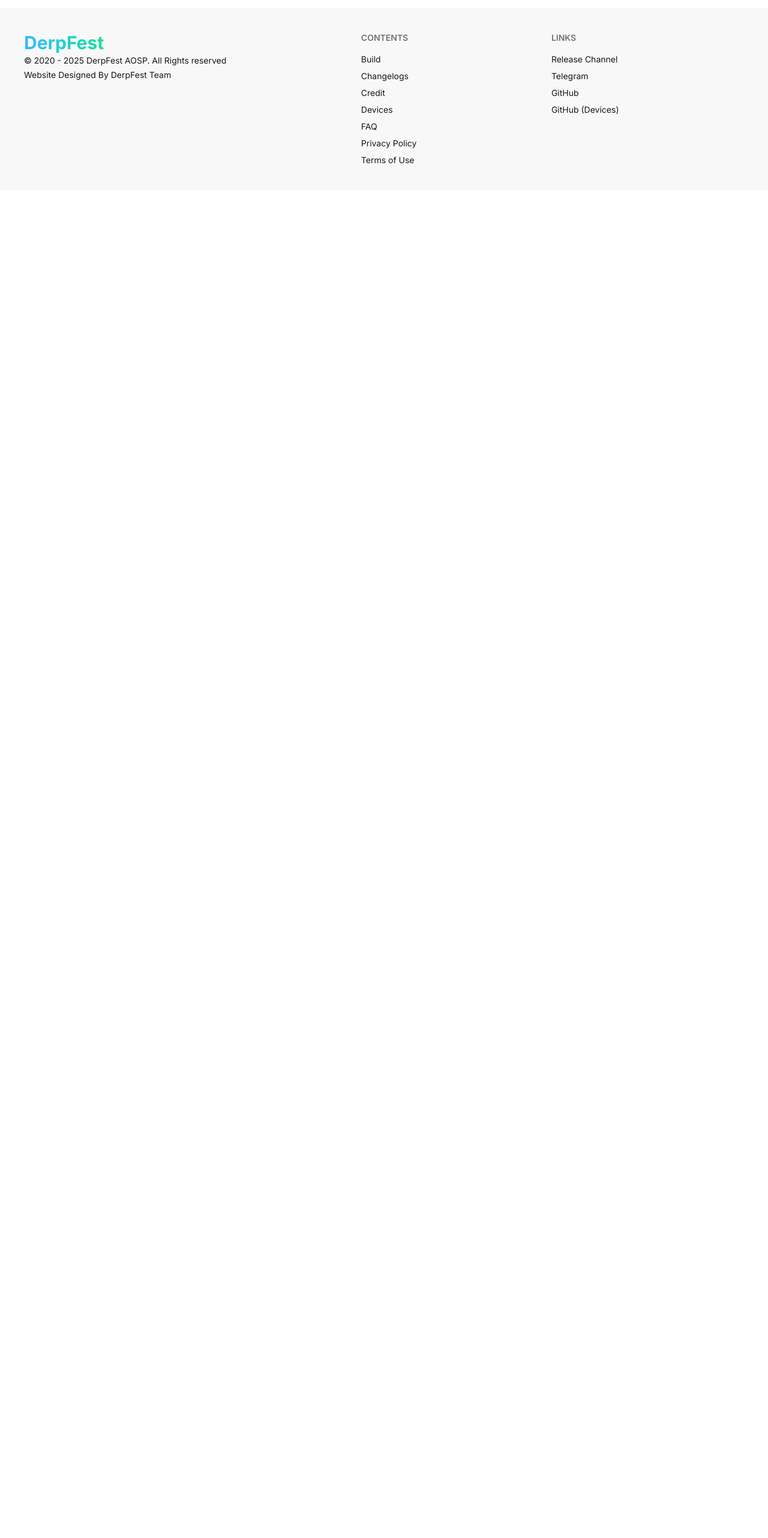
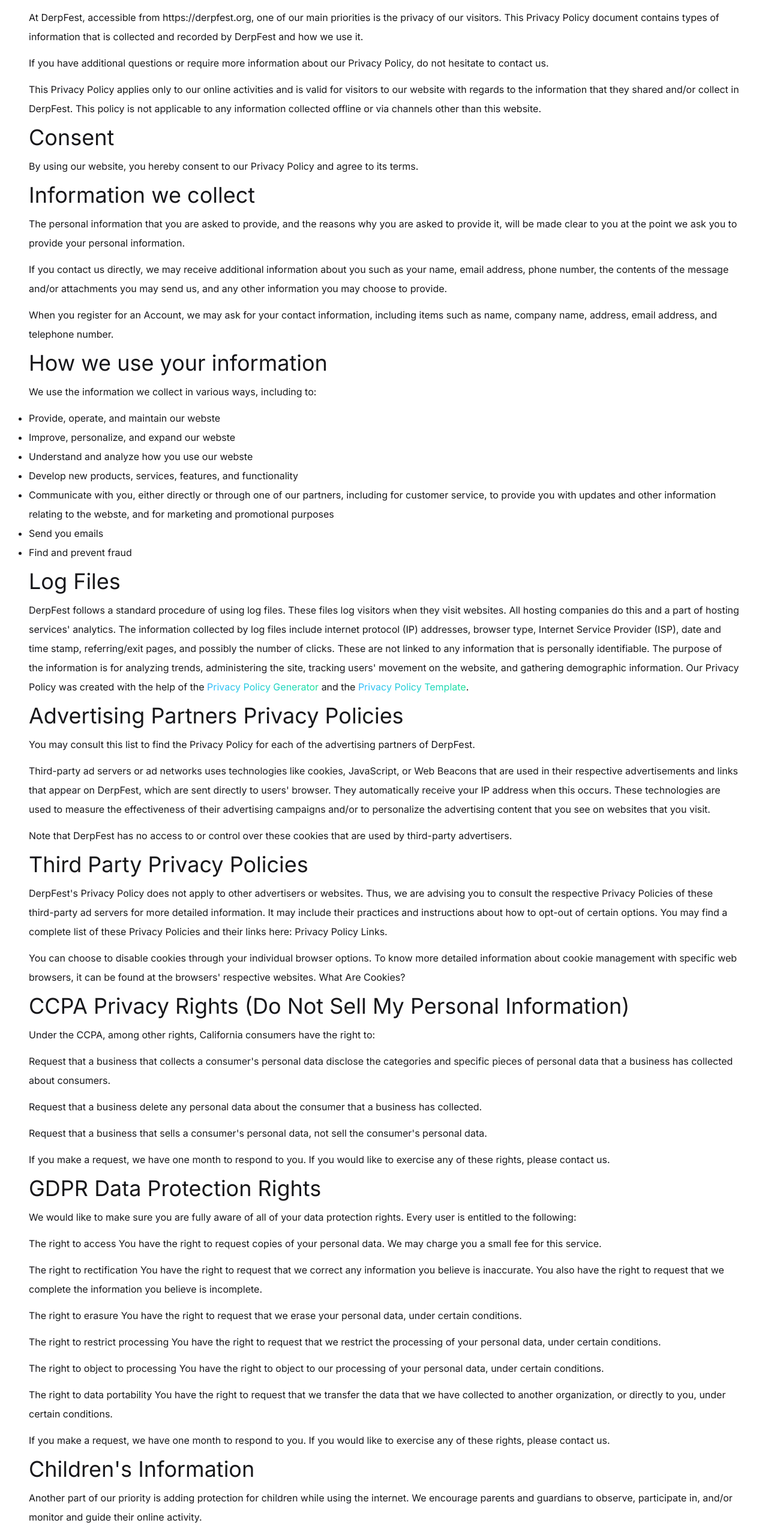
Before and after one commit to DerpFest-AOSP/DerpSite, a React (Vite) app: page /pp in a window 1280 px wide. Shown: the part 140-2704 px from the top of the page at 60% size. Before the commit the page ends 800 px from the top, so only its background shows below. Built offline with nearby package versions, Linux system fonts and the light colour scheme.

Commit message:
Add privacy policy page

```diff
--- /dev/null
+++ b/src/components/css/PP.css
@@ -0,0 +1,7 @@
+.pp a {
+   @apply text-transparent bg-clip-text bg-gradient-to-r from-[#33bbff] to-[#1de099];
+}
+
+.pp li {
+   @apply list-disc;
+}
--- a/src/pages/PP.jsx
+++ b/src/pages/PP.jsx
@@ -1,7 +1,125 @@
+import '../components/css/PP.css'
+
 const PP = () => {
    return (
-      <div className="py-6">
+      <div className="pp py-6">
          <h1 className="text-4xl text-center font-bold">Privacy Policy</h1>
+         <div className="p-6 md:px-12 px-6 leading-8">
+            <p className="mb-3">At DerpFest, accessible from https://derpfest.org, one of our main priorities is the privacy of our visitors.
+               This Privacy Policy document contains types of information that is collected and recorded by DerpFest and how
+               we use it.</p>
+
+            <p className="mb-3">If you have additional questions or require more information about our Privacy Policy, do not hesitate to
+               contact us.</p>
+
+            <p className="mb-3">This Privacy Policy applies only to our online activities and is valid for visitors to our website with
+               regards to the information that they shared and/or collect in DerpFest. This policy is not applicable to any
+               information collected offline or via channels other than this website.</p>
+
+            <h2 className="text-4xl mb-3">Consent</h2>
+
+            <p className="mb-3">By using our website, you hereby consent to our Privacy Policy and agree to its terms.</p>
+
+            <h2 className="text-4xl mb-3">Information we collect</h2>
+
+            <p className="mb-3">The personal information that you are asked to provide, and the reasons why you are asked to provide it, will
+               be made clear to you at the point we ask you to provide your personal information.</p>
+            <p className="mb-3">If you contact us directly, we may receive additional information about you such as your name, email address,
+               phone number, the contents of the message and/or attachments you may send us, and any other information you
+               may choose to provide.</p>
+            <p className="mb-3">When you register for an Account, we may ask for your contact information, including items such as name,
+               company name, address, email address, and telephone number.</p>
+
+            <h2 className="text-4xl mb-3">How we use your information</h2>
+
+            <p className="mb-3">We use the information we collect in various ways, including to:</p>
+
+            <ul className="mb-3">
+               <li>Provide, operate, and maintain our webste</li>
+               <li>Improve, personalize, and expand our webste</li>
+               <li>Understand and analyze how you use our webste</li>
+               <li>Develop new products, services, features, and functionality</li>
+               <li>Communicate with you, either directly or through one of our partners, including for customer service, to
+                  provide you with updates and other information relating to the webste, and for marketing and promotional
+                  purposes</li>
+               <li>Send you emails</li>
+               <li>Find and prevent fraud</li>
+            </ul>
+
+            <h2 className="text-4xl mb-3">Log Files</h2>
+
+            <p className="mb-3">DerpFest follows a standard procedure of using log files. These files log visitors when they visit websites.
+               All hosting companies do this and a part of hosting services' analytics. The information collected by log
+               files include internet protocol (IP) addresses, browser type, Internet Service Provider (ISP), date and time
+               stamp, referring/exit pages, and possibly the number of clicks. These are not linked to any information that
+               is personally identifiable. The purpose of the information is for analyzing trends, administering the site,
+               tracking users' movement on the website, and gathering demographic information. Our Privacy Policy was created
+               with the help of the <a href="https://www.privacypolicygenerator.info" target="_blank">Privacy Policy Generator</a> and the <a
+                  href="https://www.privacypolicytemplate.net/" target="_blank">Privacy Policy Template</a>.</p>
+
+            <h2 className="text-4xl mb-3">Advertising Partners Privacy Policies</h2>
+
+            <p className="mb-3">You may consult this list to find the Privacy Policy for each of the advertising partners of DerpFest.</p>
+
+            <p className="mb-3">Third-party ad servers or ad networks uses technologies like cookies, JavaScript, or Web Beacons that are
+               used in their respective advertisements and links that appear on DerpFest, which are sent directly to users'
+               browser. They automatically receive your IP address when this occurs. These technologies are used to measure
+               the effectiveness of their advertising campaigns and/or to personalize the advertising content that you see on
+               websites that you visit.</p>
+
+            <p className="mb-3">Note that DerpFest has no access to or control over these cookies that are used by third-party advertisers.
+            </p>
+
+            <h2 className="text-4xl mb-3">Third Party Privacy Policies</h2>
+
+            <p className="mb-3">DerpFest's Privacy Policy does not apply to other advertisers or websites. Thus, we are advising you to
+               consult the respective Privacy Policies of these third-party ad servers for more detailed information. It may
+               include their practices and instructions about how to opt-out of certain options. You may find a complete list
+               of these Privacy Policies and their links here: Privacy Policy Links.</p>
+
+            <p className="mb-3">You can choose to disable cookies through your individual browser options. To know more detailed information
+               about cookie management with specific web browsers, it can be found at the browsers' respective websites. What
+               Are Cookies?</p>
+
+            <h2 className="text-4xl mb-3">CCPA Privacy Rights (Do Not Sell My Personal Information)</h2>
+
+            <p className="mb-3">Under the CCPA, among other rights, California consumers have the right to:</p>
+            <p className="mb-3">Request that a business that collects a consumer's personal data disclose the categories and specific pieces
+               of personal data that a business has collected about consumers.</p>
+            <p className="mb-3">Request that a business delete any personal data about the consumer that a business has collected.</p>
+            <p className="mb-3">Request that a business that sells a consumer's personal data, not sell the consumer's personal data.</p>
+            <p className="mb-3">If you make a request, we have one month to respond to you. If you would like to exercise any of these
+               rights, please contact us.</p>
+
+            <h2 className="text-4xl mb-3">GDPR Data Protection Rights</h2>
+
+            <p className="mb-3">We would like to make sure you are fully aware of all of your data protection rights. Every user is entitled
+               to the following:</p>
+            <p className="mb-3">The right to access You have the right to request copies of your personal data. We may charge you a small
+               fee for this service.</p>
+            <p className="mb-3">The right to rectification You have the right to request that we correct any information you believe is
+               inaccurate. You also have the right to request that we complete the information you believe is incomplete.</p>
+            <p className="mb-3">The right to erasure You have the right to request that we erase your personal data, under certain
+               conditions.</p>
+            <p className="mb-3">The right to restrict processing You have the right to request that we restrict the processing of your
+               personal data, under certain conditions.</p>
+            <p className="mb-3">The right to object to processing You have the right to object to our processing of your personal data,
+               under certain conditions.</p>
+            <p className="mb-3">The right to data portability You have the right to request that we transfer the data that we have
+               collected to another organization, or directly to you, under certain conditions.</p>
+            <p className="mb-3">If you make a request, we have one month to respond to you. If you would like to exercise any of these
+               rights, please contact us.</p>
+
+            <h2 className="text-4xl mb-3">Children's Information</h2>
+
+            <p className="mb-3">Another part of our priority is adding protection for children while using the internet. We encourage parents
+               and guardians to observe, participate in, and/or monitor and guide their online activity.</p>
+
+            <p className="mb-3">DerpFest does not knowingly collect any Personal Identifiable Information from children under the age of 13.
+               If you think that your child provided this kind of information on our website, we strongly encourage you to
+               contact us immediately and we will do our best efforts to promptly remove such information from our records.
+            </p>
+         </div>
       </div>
    );
 };
```
